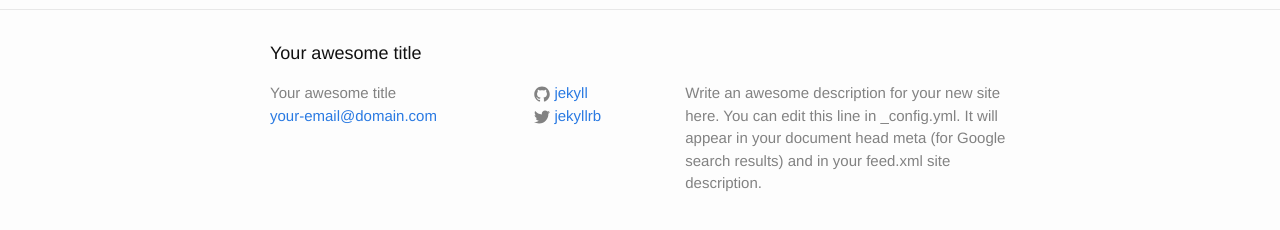
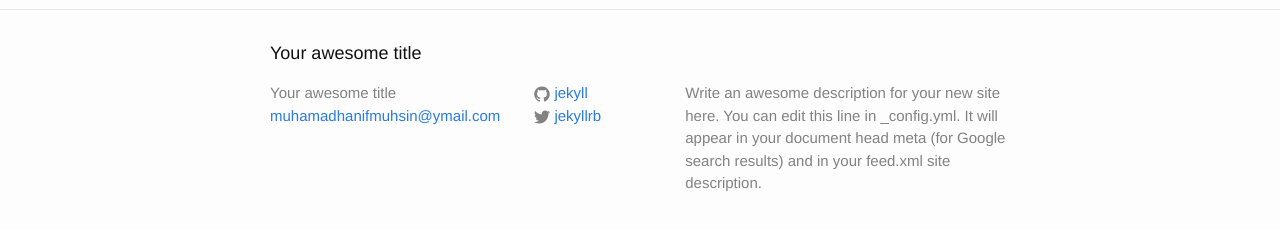
Before and after one commit to muhamadhanifmuhsin/muhamadhanifmuhsin.github.io, a Jekyll site: the page built from index.html, in a window 1280 px wide. Shown: the part 287-517 px from the top of the page. Built offline with Jekyll 4.4.1, drawn with Linux system fonts in a browser that asks for light colours.

Commit message:
editing home

```diff
--- a/_config.yml
+++ b/_config.yml
@@ -7,13 +7,13 @@
 
 # Site settings
 title: Your awesome title
-email: your-email@domain.com
+email: muhamadhanifmuhsin@ymail.com
 description: > # this means to ignore newlines until "baseurl:"
   Write an awesome description for your new site here. You can edit this
   line in _config.yml. It will appear in your document head meta (for
   Google search results) and in your feed.xml site description.
 baseurl: "" # the subpath of your site, e.g. /blog
-url: "http://yourdomain.com" # the base hostname & protocol for your site
+url: "http://muhamadhanifmuhsin.github.io" # the base hostname & protocol for your site
 twitter_username: jekyllrb
 github_username:  jekyll
 
```
